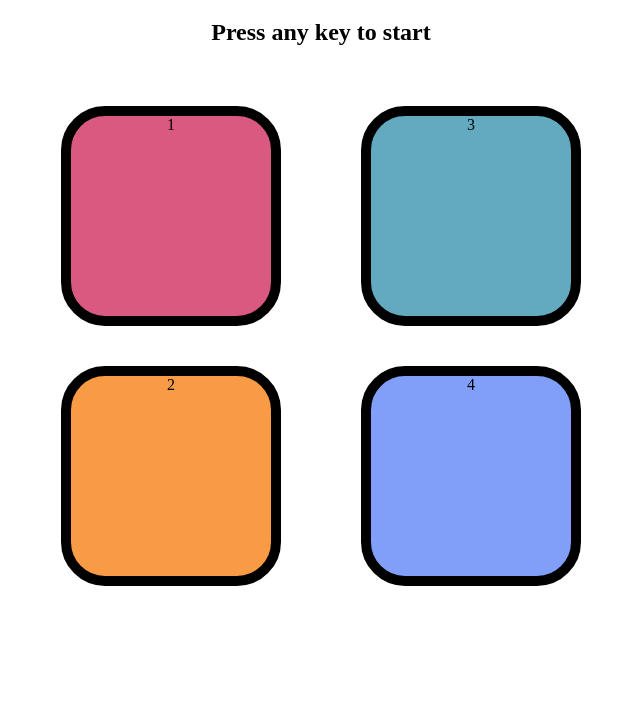
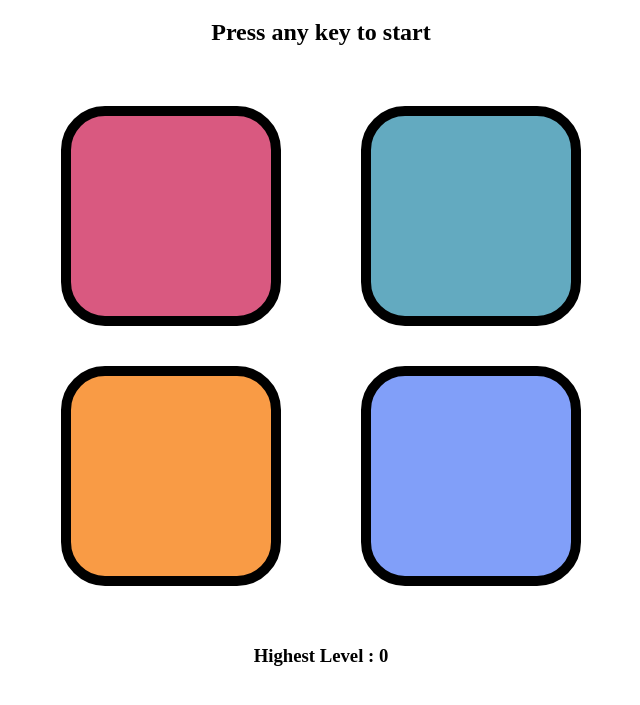
Before and after one commit to dawoodkhann04/Simon-Says-Game, a plain HTML site: page index.html in a window 1280 px wide. Shown: the part 61-766 px from the top of the page, without its empty margins (319-959 px from the left). Drawn offline with Linux system fonts and the light colour scheme.

Commit message:
Adding a highest score

```diff
--- a/app.js
+++ b/app.js
@@ -1,5 +1,6 @@
 let gameSeq = [];
 let userSeq =[];
+let highlvl = 0;
 
 let btns = ["yellow" , "red" , "purple" , "green"];
 
@@ -54,6 +55,7 @@ function checkAns(idx){
     else{
         h2.innerHTML = `Game Over! Your score was <b>${level}</b> <br> Press any key to start again!`;
         document.querySelector("body").style.backgroundColor = "red";
+        HighLevel();
         setTimeout(function(){
             document.querySelector("body").style.backgroundColor = "white";
         } , 150);
@@ -82,3 +84,11 @@ function reset(){
     userSeq = [];
     level = 0;
 }
+
+function HighLevel(){
+    let h3 = document.querySelector(".high");
+    if(highlvl < level){
+        highlvl = level;
+    }
+    h3.innerHTML = ` <b> Highest level : ${highlvl} </b>`;
+}
--- a/index.html
+++ b/index.html
@@ -12,14 +12,18 @@
 
     <div class="btn-container">
         <div class="line-one">
-            <div class="btn red" type="button" id="red">1</div>
-            <div class="btn yellow" type="button" id="yellow">2</div>
+            <div class="btn red" type="button" id="red"></div>
+            <div class="btn yellow" type="button" id="yellow"></div>
         </div>
         <div class="line-two">
-            <div class="btn green" type="button" id="green">3</div>
-            <div class="btn purple" type="button" id="purple">4</div>
+            <div class="btn green" type="button" id="green"></div>
+            <div class="btn purple" type="button" id="purple"></div>
         </div>
 
+    </div>
+
+    <div class="high">
+        <h3>Highest Level : 0 </h3>
     </div>
 
 
```
Also changed, not shown: style.css (line endings or trailing spaces).
